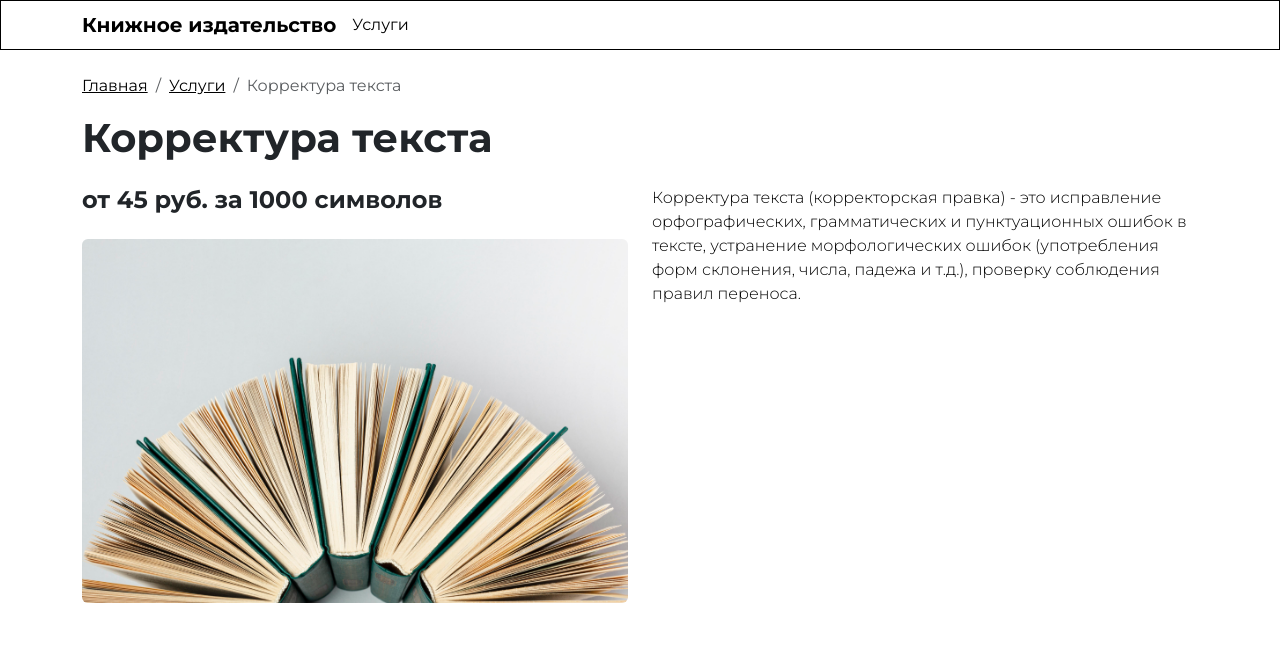
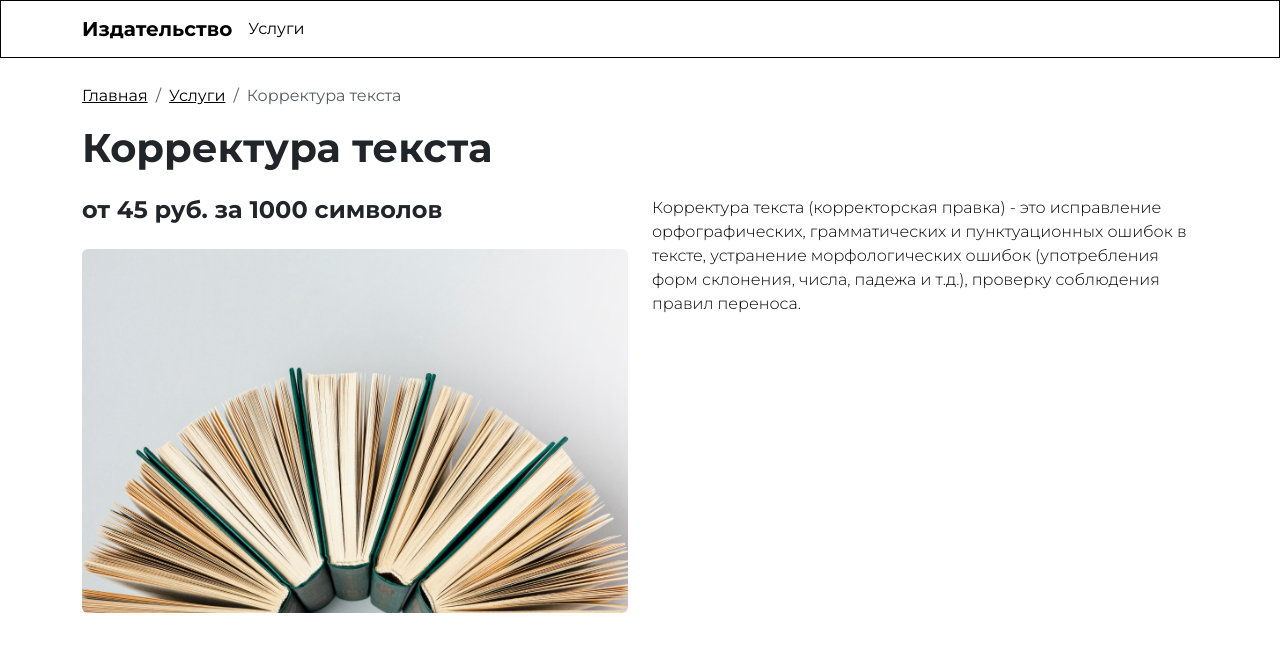
Before and after one commit to victobes/book-office-web-app-frontend, a React (Vite) app in the folder book-office-app/: page /book-office-web-app-frontend/book_production_service/1 in a window 1280 px wide. Shown: the top 652 px of the page. Built offline with nearby package versions, Linux system fonts and the light colour scheme; no server answers.

Commit message:
beautify adaptivity

```diff
--- a/book-office-app/src/App.css
+++ b/book-office-app/src/App.css
@@ -1,42 +1,5 @@
-/* #root {
-  max-width: 1280px;
-  margin: 0 auto;
-  padding: 2rem;
-  text-align: center;
-}
-
-.logo {
-  height: 6em;
-  padding: 1.5em;
-  will-change: filter;
-  transition: filter 300ms;
-}
-.logo:hover {
-  filter: drop-shadow(0 0 2em #646cffaa);
-}
-.logo.react:hover {
-  filter: drop-shadow(0 0 2em #61dafbaa);
-}
-
-@keyframes logo-spin {
-  from {
-    transform: rotate(0deg);
-  }
-  to {
-    transform: rotate(360deg);
+@media (max-width: 576px) {
+  .container {
+    max-width: 90%;
   }
 }
-
-@media (prefers-reduced-motion: no-preference) {
-  a:nth-of-type(2) .logo {
-    animation: logo-spin infinite 20s linear;
-  }
-}
-
-.card {
-  padding: 2em;
-}
-
-.read-the-docs {
-  color: #888;
-} */
--- a/book-office-app/src/components/Navbar/Navbar.css
+++ b/book-office-app/src/components/Navbar/Navbar.css
@@ -1,4 +1,5 @@
 .main-navbar{
     border: 1px solid #000000;
-    height: 50px;
+    /* height: 70px; */
+    background-color: white;
 }
--- a/book-office-app/src/components/Navbar/index.tsx
+++ b/book-office-app/src/components/Navbar/index.tsx
@@ -9,21 +9,26 @@ export const Navbar: FC = () => {
     return (
         <>
             <NavbarComp expand="lg"
-                        data-bs-theme="dark"
+                        data-bs-theme="light"
                         className="main-navbar"
+                        fixed="top"
             >
                 <Container>
                     <NavbarComp.Brand>
                         <Link to="/" className="text-black text-decoration-none">
-                            <strong>Книжное издательство</strong>
+                            <strong>Издательство</strong>
                         </Link>
                     </NavbarComp.Brand>
                     <NavbarComp.Toggle
                         aria-controls="basic-navbar-nav"
-                        className="outline-none"
+                        // className="black"
+                        className=""
                     />
-                    <NavbarComp.Collapse id="basic-navbar-nav">
-                        <Nav className="me-auto gap-4 gap-sm-3">
+                    <NavbarComp.Collapse
+                        id="basic-navbar-nav"
+                        className="justify-content-end">
+                        <Nav className="me-auto">
+                        {/* gap-4 gap-sm-3 */}
                             <NavLink to="/book_production_services_list" className="text-black text-decoration-none">
                                 Услуги
                             </NavLink>
--- a/book-office-app/src/pages/BookProductionServicePage/BookProuctionServicePage.css
+++ b/book-office-app/src/pages/BookProductionServicePage/BookProuctionServicePage.css
@@ -5,23 +5,25 @@
     font-family: 'Montserrat', sans-serif;
 }
 
+.content-wrapper{
+    padding-top: 60px;
+}
+
 .service-page-description {
     font-weight: 300;
     white-space: pre-line;
     color: #000000;
+    font-size: medium;
 }
 
 .service-info-img {
     border-radius: 10px;
 }
-
-@media (min-width: 1200px) {
+/* @media (min-width: 1200px) {
 }
 @media (max-width: 1200px) {
 }
 @media (max-width: 992px) {
 }
 @media (max-width: 768px) {
-}
-@media (max-width: 576px) {
-}
+}*/
--- a/book-office-app/src/pages/BookProductionServicePage/index.tsx
+++ b/book-office-app/src/pages/BookProductionServicePage/index.tsx
@@ -39,7 +39,7 @@ export const BookProductionServicePage: FC<IBookProductionServicePageProps> = ()
     return (
         <>
             <Navbar />
-            <Container className="div">
+            <Container className="div content-wrapper">
                 <Breadcrumbs
                     middleItems={[
                         {
--- a/book-office-app/src/pages/BookProductionServicesListPage/BookProductionServicesListPage.css
+++ b/book-office-app/src/pages/BookProductionServicesListPage/BookProductionServicesListPage.css
@@ -3,6 +3,10 @@
 * {
     margin: 0;
     font-family: 'Montserrat', sans-serif;
+}
+
+.content-wrapper{
+    padding-top: 60px;
 }
 
 .project-btn{
@@ -25,7 +29,7 @@
     background-color: #858dc7 !important;
 }
 
-@media (min-width: 1200px) {
+/* @media (min-width: 1200px) {
 }
 @media (max-width: 1200px) {
 }
@@ -34,4 +38,4 @@
 @media (max-width: 768px) {
 }
 @media (max-width: 576px) {
-}
+} */
--- a/book-office-app/src/pages/BookProductionServicesListPage/index.tsx
+++ b/book-office-app/src/pages/BookProductionServicesListPage/index.tsx
@@ -21,11 +21,11 @@ export const BookProductionServicesListPage: FC<IBookProductionServicesListPageP
     return (
         <>
             <Navbar />
-            <Container>
+            <Container className="content-wrapper">
                 <Breadcrumbs
                     endItem="Услуги"
                 />
-                <Container
+                <div
                     className="d-flex flex-column mt-4 mb-4 p-0"
                 >
                     <div
@@ -65,7 +65,7 @@ export const BookProductionServicesListPage: FC<IBookProductionServicesListPageP
                             Поиск
                         </Button>
                     </div>
-                </Container>
+                </div>
                 {bookProductionServicesList && !!bookProductionServicesList.length ? (
                     <div className="row row-cols-1 row-cols-md-2 row-cols-lg-4 g-4">
                         {bookProductionServicesList.map((service, index) => {
--- a/book-office-app/src/pages/MainPage/MainPage.css
+++ b/book-office-app/src/pages/MainPage/MainPage.css
@@ -15,14 +15,16 @@
 }
 .intro .text {
     text-align: left;
-    padding-inline: 70px;
+    /* padding-inline: 70px; */
     display: flex;
+    max-width: 650px;
 }
 
 .bg{
     background-image: url('/Users/victoria/book-office-app/src/images/background-image2.jpg');
     background-size: cover;
     background-position: center;
+    margin-top: 40px;
     height: 75vh;
 }
 
@@ -32,7 +34,7 @@
     margin: auto;
 }
 
-@media (min-width: 1200px) {
+/* @media (min-width: 1200px) {
 }
 @media (max-width: 1200px) {
 }
@@ -50,4 +52,4 @@
     .intro {
         width: 90%;
     }
-}
+} */
--- a/book-office-app/src/pages/MainPage/index.tsx
+++ b/book-office-app/src/pages/MainPage/index.tsx
@@ -22,7 +22,7 @@ export const MainPage: FC<IMainPageProps> = () => {
                 <div className="row mt-3 justify-content-between">
                     <div
                         className="col">
-                        <div className="card w-100">
+                        <div className="card w-100 mt-3">
                             <img className="card-img-top img-card" src={writeIcon} alt="Card image cap" />
                             <div className="card-body">
                                 <h5 className="">Написание</h5>
@@ -32,7 +32,7 @@ export const MainPage: FC<IMainPageProps> = () => {
                     </div>
                     <div
                         className="col">
-                        <div className="card w-100">
+                        <div className="card w-100 mt-3">
                             <img className="card-img-top img-card" src={publishIcon} alt="Card image cap" />
                             <div className="card-body">
                                 <h5 className="">Издание</h5>
@@ -42,7 +42,7 @@ export const MainPage: FC<IMainPageProps> = () => {
                     </div>
                     <div
                         className="col">
-                        <div className="card w-100">
+                        <div className="card w-100 mt-3">
                             <img className="card-img-top img-card" src={printIcon} alt="Card image cap" />
                             <div className="card-body">
                                 <h5 className="">Печать</h5>
@@ -52,7 +52,7 @@ export const MainPage: FC<IMainPageProps> = () => {
                     </div>
                     <div
                         className="col">
-                        <div className="card w-100">
+                        <div className="card w-100 mt-3">
                             <img className="card-img-top img-card" src={advIcon} alt="Card image cap" />
                             <div className="card-body">
                                 <h5 className="">Реклама</h5>
```
